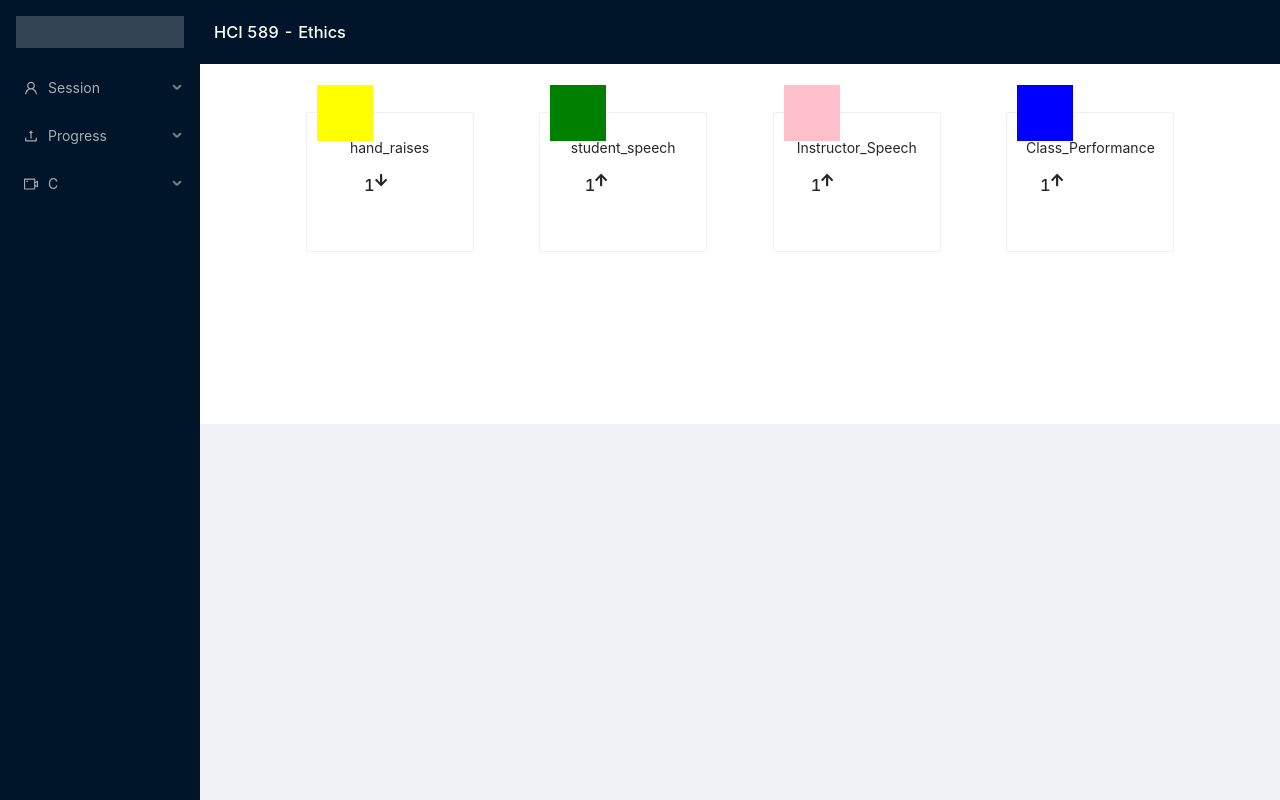
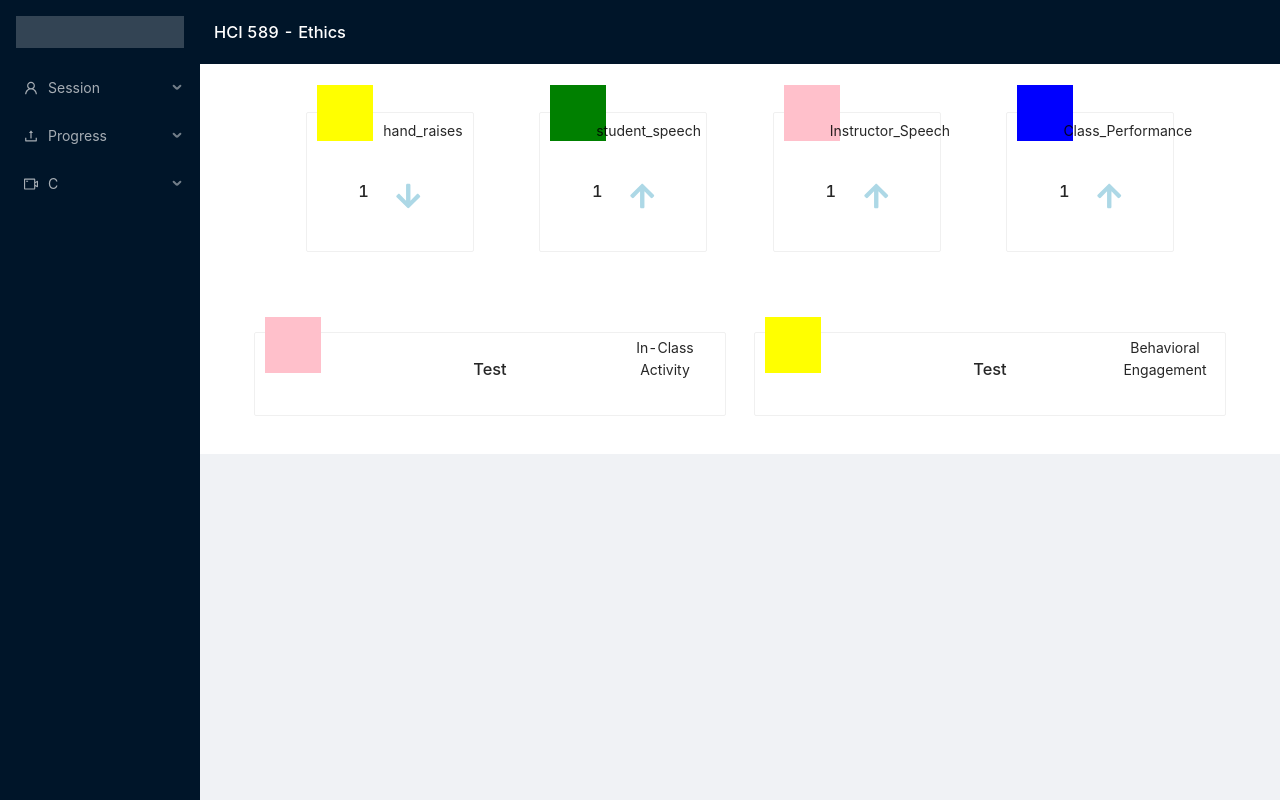
Before and after one commit to TEACHActive/TEACHActive-frontend, a React (Create React App) app: page /session/1 in a window 1280 px wide. Built offline with nearby package versions, Linux system fonts and the light colour scheme.

Commit message:
Updating the look of the metricdispaly and infocard

```diff
--- a/public/index.html
+++ b/public/index.html
@@ -24,7 +24,7 @@
       work correctly both with client-side routing and a non-root public URL.
       Learn how to configure a non-root public URL by running `npm run build`.
     -->
-    <title>React App</title>
+    <title>TEACHActive</title>
   </head>
   <body>
     <noscript>You need to enable JavaScript to run this app.</noscript>
--- /dev/null
+++ b/src/components/InfoCard/infoCard.tsx
@@ -0,0 +1,42 @@
+import { Card } from "antd";
+import * as React from "react";
+
+export interface IInfoCardProps {
+  bannerColor: string;
+  icon: string;
+  title: string;
+  helpWindowText: string; //Maybe make this a whole react node?
+  children?: React.ReactNode;
+}
+
+export function InfoCard(props: IInfoCardProps) {
+  return (
+    <Card style={{ width: "100%", margin: "1em" }}>
+      <div className="MetricDisplay--top">
+        <div
+          style={{
+            position: "absolute",
+            backgroundColor: props.bannerColor,
+            width: "4em",
+            height: "4em",
+            left: "10px",
+            top: "-20%",
+          }}
+        >
+          {props.icon}
+        </div>
+        <p
+          style={{
+            position: "absolute",
+            right: "10px",
+            top: "5%",
+            maxWidth: "100px",
+          }}
+        >
+          {props.title}
+        </p>
+      </div>
+      {props.children}
+    </Card>
+  );
+}
--- /dev/null
+++ b/src/components/MetricDisplay/metricDisplay.css
@@ -0,0 +1,7 @@
+.MetricDisplay--bottom {
+  width: 100%;
+}
+
+.ant-card-body {
+  width: 100%;
+}
--- a/src/components/MetricDisplay/metricDisplay.tsx
+++ b/src/components/MetricDisplay/metricDisplay.tsx
@@ -4,6 +4,8 @@ import { FontAwesomeIcon } from "@fortawesome/react-fontawesome";
 
 import COLOR from "../../constants/colors";
 import { TREND } from "../../constants/constants";
+
+import "./metricDisplay.css";
 
 type ColorKeys = keyof typeof COLOR;
 type ColorValues = typeof COLOR[ColorKeys];
@@ -50,12 +52,33 @@ export default function MetricDisplay(props: IMetricDisplayProps) {
           >
             {props.icon}
           </div>
-          <p style={{ float: "right" }}>{props.name}</p>
+          <p
+            style={{
+              position: "absolute",
+              right: "10px",
+              top: "5%",
+              maxWidth: "100px",
+            }}
+          >
+            {props.name}
+          </p>
         </div>
         <div className="MetricDisplay--bottom">
-          <div style={{ display: "flex", margin: "1em" }}>
+          <div
+            style={{
+              display: "flex",
+              margin: "1em",
+              marginTop: "3em",
+              justifyContent: "space-around",
+              alignItems: "center",
+            }}
+          >
             <h3>{props.metric}</h3>
-            <FontAwesomeIcon icon={props.trend ? "arrow-down" : "arrow-up"} />
+            <FontAwesomeIcon
+              size="2x"
+              color="lightblue"
+              icon={props.trend ? "arrow-down" : "arrow-up"}
+            />
           </div>
         </div>
         {/* <div>
--- a/src/components/MetricLayout/metricLayout.tsx
+++ b/src/components/MetricLayout/metricLayout.tsx
@@ -6,6 +6,8 @@ import SessionJSON from "../../data/session.json";
 import APIContext from "../../context/apiContext";
 import { IAPIHandler } from "../../api/apiHandler";
 import { Session } from "../../types/types";
+import { Card } from "antd";
+import { InfoCard } from "../InfoCard/infoCard";
 
 export interface IMetricLayoutProps {
   id: number;
@@ -25,6 +27,14 @@ export function MetricLayout(props: IMetricLayoutProps) {
     (session: Session) => session.id === props.id
   );
   return (
+    <div
+      style={{
+        width: "100%",
+        height: "100%",
+        display: "flex",
+        flexDirection: "column",
+      }}
+    >
       <div
         style={{
           display: "flex",
@@ -50,5 +60,29 @@ export function MetricLayout(props: IMetricLayoutProps) {
             />
           ))}
       </div>
+
+      <br />
+      <br />
+      <br />
+
+      <div style={{ display: "flex" }}>
+        <InfoCard
+          bannerColor="pink"
+          icon=""
+          title="In-Class Activity"
+          helpWindowText="This is help text"
+        >
+          <h1>Test</h1>
+        </InfoCard>
+        <InfoCard
+          bannerColor="yellow"
+          icon=""
+          title="Behavioral Engagement"
+          helpWindowText="This is help text"
+        >
+          <h1>Test</h1>
+        </InfoCard>
+      </div>
+    </div>
   );
 }
```
Also changed, not shown: src/components/InfoCard/infoCard.css (added). Lines whose indentation alone changed are shown as unchanged.
